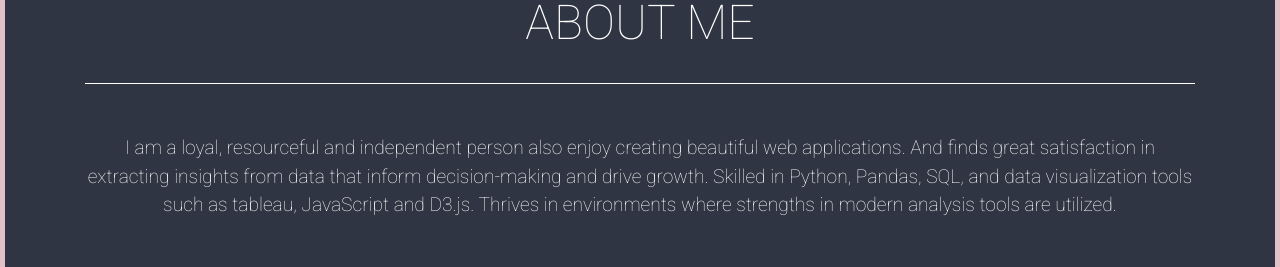
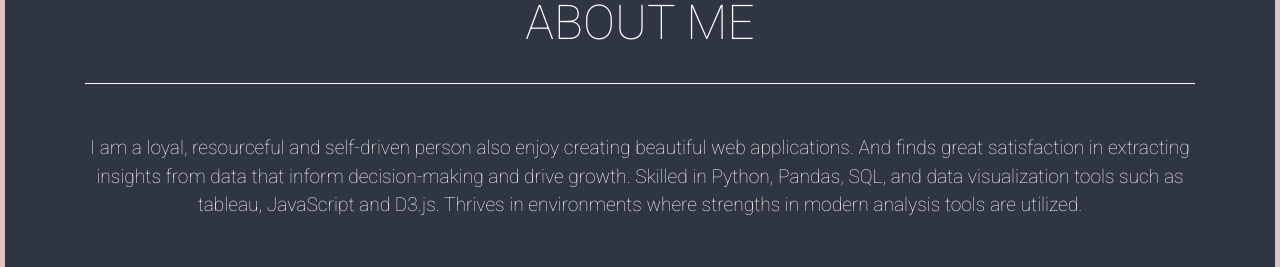
Before and after one commit to summerginger/PORTFOLIO, a plain HTML site: page index.html in a window 1280 px wide. Shown: the part 1960-2227 px from the top of the page. Drawn offline with nearby package versions, Linux system fonts and the light colour scheme.

Commit message:
Update index.html

```diff
--- a/index.html
+++ b/index.html
@@ -169,7 +169,7 @@ body {
             <h2 class="text-center text-uppercase text-white">About Me</h2>
             <hr class="star-light mb-5" />
             <p class="about-me text-center">
-                I am a loyal, resourceful and independent person also enjoy
+                I am a loyal, resourceful and self-driven person also enjoy
                 creating beautiful web applications. And finds great satisfaction in extracting insights from data
                 that inform decision-making and drive growth.
                 Skilled in Python, Pandas, SQL, and data visualization tools such as tableau, JavaScript and D3.js.
```
